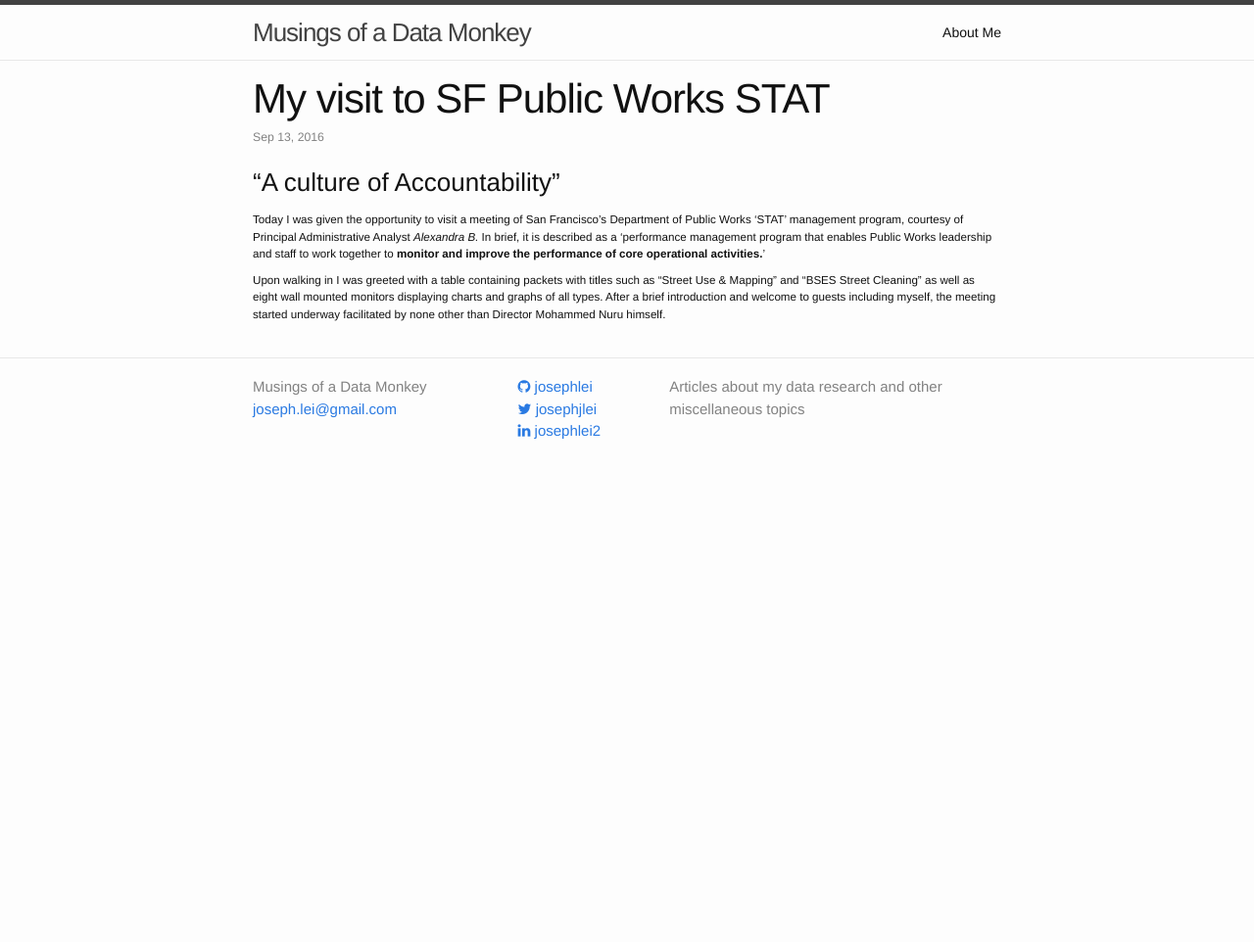
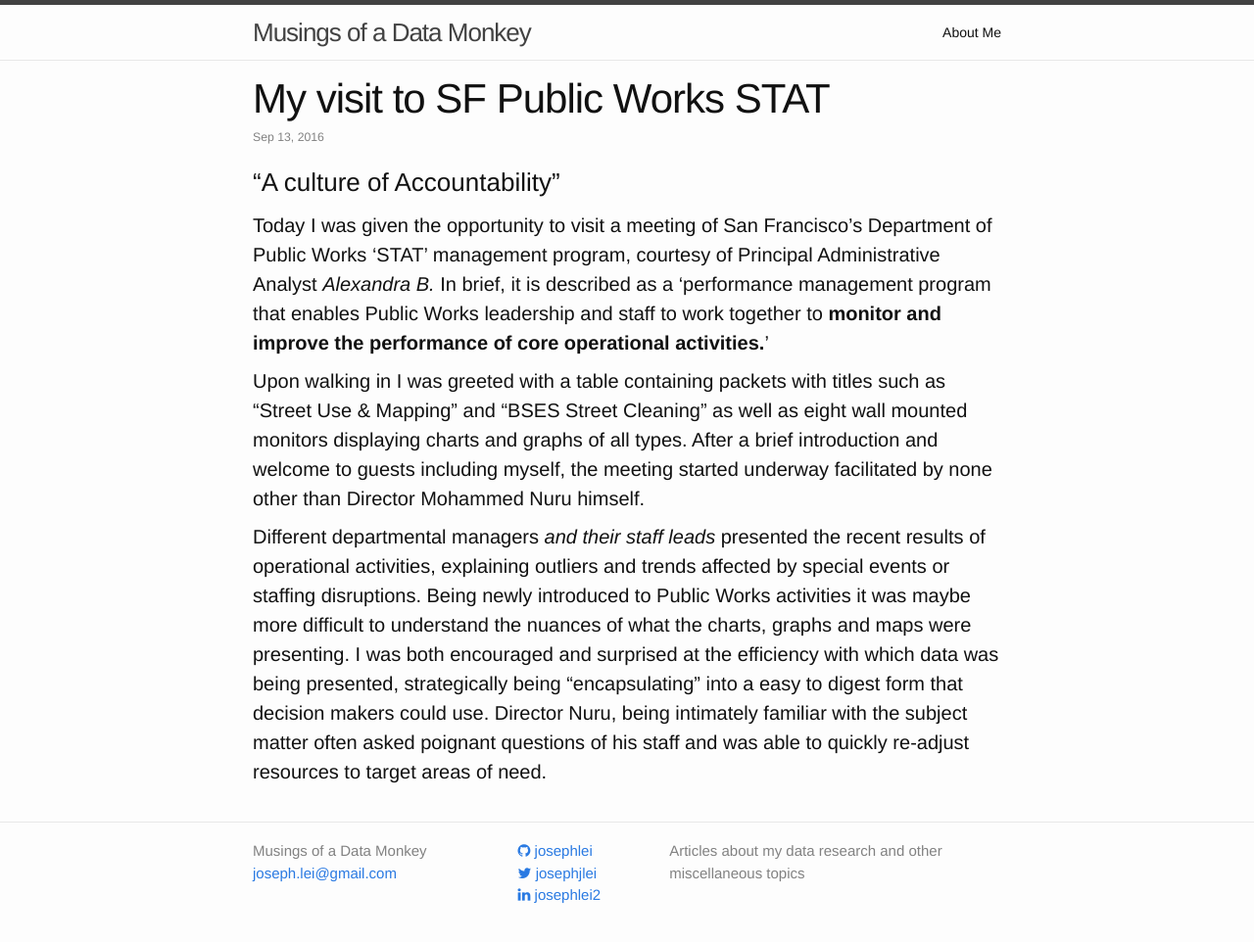
Before and after one commit to josephlei/jjl-website, a Jekyll site: the page built from _posts/2016-09-13-sfpwstat.markdown, in a window 1280 px wide. Shown: the whole page at 98% size. Built offline with Jekyll 4.4.1, drawn with Linux system fonts in a browser that asks for light colours; nearby versions of some CDN libraries; before the commit the page ends 900 px from its top, so only the background shows below that.

Commit message:
ud article

```diff
--- a/_posts/2016-09-13-sfpwstat.markdown
+++ b/_posts/2016-09-13-sfpwstat.markdown
@@ -8,6 +8,8 @@ published: true
 
 ### "A culture of Accountability"
 
-##### Today I was given the opportunity to visit a meeting of San Francisco's Department of Public Works 'STAT' management program, courtesy of Principal Administrative Analyst *Alexandra B.* In brief, it is described as a 'performance management program that enables Public Works leadership and staff to work together to **monitor and improve the performance of core operational activities.**'
+#### Today I was given the opportunity to visit a meeting of San Francisco's Department of Public Works 'STAT' management program, courtesy of Principal Administrative Analyst *Alexandra B.* In brief, it is described as a 'performance management program that enables Public Works leadership and staff to work together to **monitor and improve the performance of core operational activities.**'
 
-##### Upon walking in I was greeted with a table containing packets with titles such as "Street Use & Mapping" and "BSES Street Cleaning" as well as eight wall mounted monitors displaying charts and graphs of all types. After a brief introduction and welcome to guests including myself, the meeting started underway facilitated by none other than Director Mohammed Nuru himself.
+#### Upon walking in I was greeted with a table containing packets with titles such as "Street Use & Mapping" and "BSES Street Cleaning" as well as eight wall mounted monitors displaying charts and graphs of all types. After a brief introduction and welcome to guests including myself, the meeting started underway facilitated by none other than Director Mohammed Nuru himself.
+
+#### Different departmental managers *and their staff leads* presented the recent results of operational activities, explaining outliers and trends affected by special events or staffing disruptions. Being newly introduced to Public Works activities it was maybe more difficult to understand the nuances of what the charts, graphs and maps were presenting.  I was both encouraged and surprised at the efficiency with which data was being presented, strategically being "encapsulating" into a easy to digest form that decision makers could use. Director Nuru, being intimately familiar with the subject matter often asked poignant questions of his staff and was able to quickly re-adjust resources to target areas of need.
```
